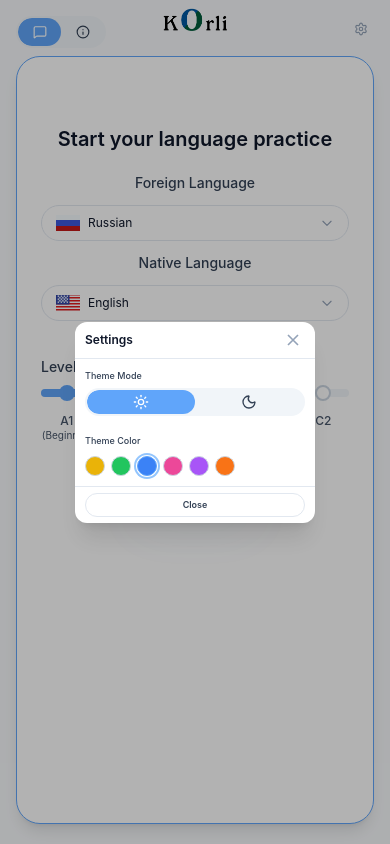
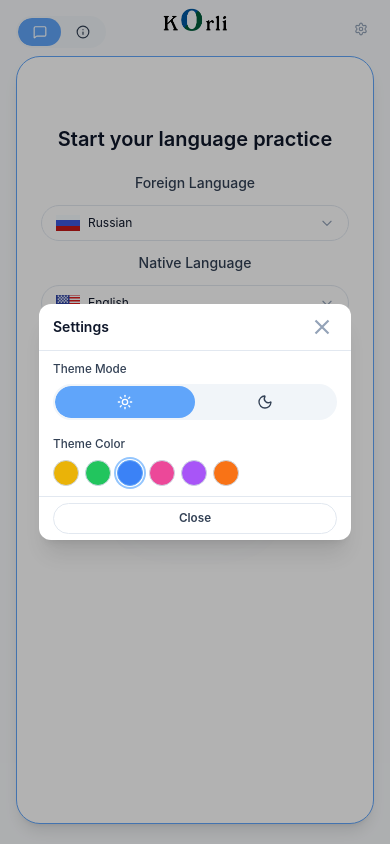
Before and after one commit to wiggam/korli-fe, a React (Vite) app: page / in a window 390 px wide. Both pictures are taken after a click on the button 361 px from the left and 29 px from the top of the page. Built offline with nearby package versions, Linux system fonts and the light colour scheme.

Commit message:
chore(app): increase sizing in mobile

```diff
--- a/src/components/AudioPlayer.tsx
+++ b/src/components/AudioPlayer.tsx
@@ -13,7 +13,7 @@ const PlayPauseIcon = ({ isPlaying }: { isPlaying: boolean }) => (
   <svg
     aria-hidden="true"
     viewBox="0 0 24 24"
-    className="h-3.5 w-3.5 sm:h-4 sm:w-4"
+    className="h-4 w-4 sm:h-4 sm:w-4"
     fill="currentColor"
   >
     {isPlaying ? (
@@ -101,7 +101,7 @@ export const AudioPlayer = ({
     audioRef.current.pause();
   };
 
-  const sizeClasses = size === 'sm' ? 'h-6 sm:h-7 px-1.5 sm:px-2 text-[10px]' : 'h-10 px-4 text-sm';
+  const sizeClasses = size === 'sm' ? 'h-7 sm:h-7 px-2 sm:px-2 text-[11.5px]' : 'h-10 px-4 text-sm';
   const toneClasses =
     tone === 'dark'
       ? 'bg-white/10 text-white border border-white/20 hover:bg-white/20 focus-visible:ring-white/30'
--- a/src/components/ConfigurationForm.tsx
+++ b/src/components/ConfigurationForm.tsx
@@ -66,7 +66,7 @@ export const ConfigurationForm = ({
 			>
 				<div className="flex items-center justify-between">
 					<div
-						className={`flex flex-wrap items-center gap-1.5 sm:gap-2.5 text-[10px] sm:text-xs ${darkModeColors.textMuted}`}
+						className={`flex flex-wrap items-center gap-1.5 sm:gap-2.5 text-[11.5px] sm:text-xs ${darkModeColors.textMuted}`}
 					>
 						<span>
 							<span className={`font-medium ${darkModeColors.textPrimary}`}>
@@ -86,7 +86,7 @@ export const ConfigurationForm = ({
 					<button
 						type="button"
 						onClick={onReset}
-						className={`h-6 sm:h-8 rounded-full ${darkModeColors.resetButton} px-2.5 sm:px-4 text-[9px] sm:text-xs font-semibold transition ${darkModeColors.resetButtonHover}`}
+						className={`h-7 sm:h-8 rounded-full ${darkModeColors.resetButton} px-3 sm:px-4 text-[10.35px] sm:text-xs font-semibold transition ${darkModeColors.resetButtonHover}`}
 					>
 						Reset
 					</button>
--- a/src/components/MessageBubble.tsx
+++ b/src/components/MessageBubble.tsx
@@ -18,7 +18,7 @@ interface MessageBubbleProps {
 
 const TranslationIcon = ({ active }: { active?: boolean }) => (
 	<Languages
-		className={`h-3.5 w-3.5 sm:h-4 sm:w-4 ${
+		className={`h-4 w-4 sm:h-4 sm:w-4 ${
 			active
 				? 'text-blue-600 dark:text-blue-200'
 				: darkModeColors.messageAiIconText
@@ -29,7 +29,7 @@ const TranslationIcon = ({ active }: { active?: boolean }) => (
 const CorrectionIcon = ({ active }: { active?: boolean }) => (
 	<svg
 		viewBox="0 0 24 24"
-		className={`h-3.5 w-3.5 sm:h-4 sm:w-4 ${
+		className={`h-4 w-4 sm:h-4 sm:w-4 ${
 			active
 				? 'text-amber-600 dark:text-amber-200'
 				: darkModeColors.messageAiIconText
@@ -61,11 +61,11 @@ const IconButton = ({
 			type="button"
 			onClick={onClick}
 			aria-label={label}
-			className={`inline-flex h-6 sm:h-7 items-center gap-1.5 rounded-full ${
+			className={`inline-flex h-7 sm:h-7 items-center gap-1.5 rounded-full ${
 				darkModeColors.messageAiIconBg
 			} ${
 				darkModeColors.messageAiIconBorder
-			} px-1.5 sm:px-2 text-[10px] font-medium transition ${
+			} px-2 sm:px-2 text-[11.5px] font-medium transition ${
 				active
 					? `${darkModeColors.bgHover} ${activeColorClasses} ${darkModeColors.bgHoverChatButtons}`
 					: `${darkModeColors.messageAiIconText} ${darkModeColors.bgHoverChatButtons}`
@@ -89,7 +89,7 @@ const UserMessage = ({ message }: { message: ChatMessage }) => {
 		<div className="flex justify-end" data-message-id={message.id}>
 			<div className="flex flex-col items-end gap-2 max-w-[85%] sm:max-w-[70%]">
 				<div
-					className={`rounded-3xl ${pillClasses} px-2.5 sm:px-3 py-1.5 sm:py-2 text-xs leading-relaxed sm:text-sm`}
+					className={`rounded-3xl ${pillClasses} px-2.5 sm:px-3 py-1.5 sm:py-2 text-[13.8px] leading-relaxed sm:text-sm`}
 				>
 					<p className="whitespace-pre-wrap">{message.content}</p>
 					{message.status === 'transcribing' && (
@@ -143,7 +143,7 @@ const AssistantMessage = ({
 			>
 				{/* Main AI text */}
 				<div
-					className={`text-xs leading-relaxed ${darkModeColors.messageAiText} sm:text-sm`}
+					className={`text-[13.8px] leading-relaxed ${darkModeColors.messageAiText} sm:text-sm`}
 				>
 					<p className="whitespace-pre-wrap">{message.content}</p>
 					{message.isStreaming && !message.content && (
@@ -221,7 +221,7 @@ const AssistantMessage = ({
 							Translation
 						</p>
 						<p
-							className={`mt-1 whitespace-pre-wrap text-xs leading-relaxed ${darkModeColors.messageAiText}`}
+							className={`mt-1 whitespace-pre-wrap text-[13.8px] leading-relaxed ${darkModeColors.messageAiText}`}
 						>
 							{message.translation}
 						</p>
@@ -249,7 +249,7 @@ const AssistantMessage = ({
 
 							{previousUserMessage.correction.correctedMessage && (
 								<p
-									className={`mt-1 whitespace-pre-wrap text-xs font-medium leading-relaxed ${darkModeColors.messageAiText}`}
+									className={`mt-1 whitespace-pre-wrap text-[13.8px] font-medium leading-relaxed ${darkModeColors.messageAiText}`}
 								>
 									{previousUserMessage.correction.correctedMessage}
 								</p>
@@ -257,7 +257,7 @@ const AssistantMessage = ({
 
 							{previousUserMessage.correction.translation && (
 								<p
-									className={`mt-0.5 whitespace-pre-wrap text-xs leading-relaxed ${darkModeColors.messageAiText}`}
+									className={`mt-0.5 whitespace-pre-wrap text-[13.8px] leading-relaxed ${darkModeColors.messageAiText}`}
 								>
 									{previousUserMessage.correction.translation}
 								</p>
--- a/src/components/Settings.tsx
+++ b/src/components/Settings.tsx
@@ -11,7 +11,7 @@ interface SettingsProps {
 const CloseIcon = () => (
 	<svg
 		viewBox="0 0 24 24"
-		className="h-5 w-5"
+		className="h-[26px] w-[26px] sm:h-5 sm:w-5"
 		fill="none"
 		stroke="currentColor"
 		strokeWidth="2"
@@ -43,16 +43,16 @@ export const Settings = ({ onClose }: SettingsProps) => {
 			{/* Modal */}
 			<div className="fixed inset-0 z-[70] flex items-center justify-center p-4 pointer-events-none">
 				<div
-					className={`w-full max-w-[240px] sm:max-w-[280px] md:max-w-[400px] rounded-xl ${
+					className={`w-full max-w-[312px] sm:max-w-[280px] md:max-w-[400px] rounded-xl ${
 						getThemeColorClasses(theme.color).border
 					} ${darkModeColors.bgModal} shadow-xl pointer-events-auto`}
 				>
 					{/* Header */}
 					<div
-						className={`flex items-center justify-between border-b ${darkModeColors.borderChatSeparator} px-2.5 sm:px-3 md:px-4 py-1.5 sm:py-2 md:py-3`}
+						className={`flex items-center justify-between border-b ${darkModeColors.borderChatSeparator} px-3.5 sm:px-3 md:px-4 py-2 sm:py-2 md:py-3`}
 					>
 						<h2
-							className={`text-xs sm:text-sm md:text-base font-semibold ${darkModeColors.textPrimary}`}
+							className={`text-sm sm:text-sm md:text-base font-semibold ${darkModeColors.textPrimary}`}
 						>
 							Settings
 						</h2>
@@ -67,11 +67,11 @@ export const Settings = ({ onClose }: SettingsProps) => {
 					</div>
 
 					{/* Content */}
-					<div className="space-y-2.5 sm:space-y-3 md:space-y-4 px-2.5 sm:px-3 md:px-4 py-2.5 sm:py-3 md:py-4">
+					<div className="space-y-2.5 sm:space-y-3 md:space-y-4 px-3.5 sm:px-3 md:px-4 py-2.5 sm:py-3 md:py-4">
 						{/* Dark Mode Toggle */}
 						<div className="space-y-1.5 md:space-y-2">
 							<label
-								className={`block text-[9px] sm:text-[10px] md:text-sm font-medium ${darkModeColors.textSecondary}`}
+								className={`block text-[11.7px] sm:text-[10px] md:text-sm font-medium ${darkModeColors.textSecondary}`}
 							>
 								Theme Mode
 							</label>
@@ -91,7 +91,7 @@ export const Settings = ({ onClose }: SettingsProps) => {
 						{/* Theme Color Selector */}
 						<div className="space-y-1.5 md:space-y-2">
 							<label
-								className={`text-[9px] sm:text-[10px] md:text-sm font-medium ${darkModeColors.textSecondary}`}
+								className={`text-[11.7px] sm:text-[10px] md:text-sm font-medium ${darkModeColors.textSecondary}`}
 							>
 								Theme Color
 							</label>
@@ -111,7 +111,7 @@ export const Settings = ({ onClose }: SettingsProps) => {
 											key={color}
 											type="button"
 											onClick={() => handleColorChange(color)}
-											className={`h-5 w-5 sm:h-6 sm:w-6 md:h-8 md:w-8 rounded-full border transition ${
+											className={`h-[26px] w-[26px] sm:h-6 sm:w-6 md:h-8 md:w-8 rounded-full border transition ${
 												theme.color === color
 													? `${colorClasses.border} ring-2 ${colorClasses.ring} ring-offset-1`
 													: `${darkModeColors.borderMuted} hover:border-slate-400 dark:hover:border-slate-500`
@@ -126,12 +126,12 @@ export const Settings = ({ onClose }: SettingsProps) => {
 
 					{/* Footer */}
 					<div
-						className={`flex gap-1.5 md:gap-2 border-t ${darkModeColors.borderChatSeparator} px-2.5 sm:px-3 md:px-4 py-1.5 sm:py-2 md:py-3`}
+						className={`flex gap-1.5 md:gap-2 border-t ${darkModeColors.borderChatSeparator} px-3.5 sm:px-3 md:px-4 py-1.5 sm:py-2 md:py-3`}
 					>
 						<button
 							type="button"
 							onClick={onClose}
-							className={`flex-1 rounded-full border ${darkModeColors.borderChatSeparator} ${darkModeColors.bgSurface} ${darkModeColors.textSecondary} px-2.5 sm:px-3 md:px-4 py-1 sm:py-1.5 md:py-2 text-[9px] sm:text-[10px] md:text-sm font-semibold transition ${darkModeColors.bgHoverLight}`}
+							className={`flex-1 rounded-full border ${darkModeColors.borderChatSeparator} ${darkModeColors.bgSurface} ${darkModeColors.textSecondary} px-3.5 sm:px-3 md:px-4 py-1.5 sm:py-1.5 md:py-2 text-[11.7px] sm:text-[10px] md:text-sm font-semibold transition ${darkModeColors.bgHoverLight}`}
 						>
 							Close
 						</button>
--- a/src/components/TwoOptionSlider.tsx
+++ b/src/components/TwoOptionSlider.tsx
@@ -16,9 +16,9 @@ interface TwoOptionSliderProps<T extends string> {
 
 const sizeStyles = {
 	sm: {
-		buttonHeight: 'h-6 md:h-8',
-		buttonPaddingX: 'px-2.5 md:px-3.5',
-		buttonText: 'text-[10px] md:text-sm',
+		buttonHeight: 'h-[31.2px] md:h-8',
+		buttonPaddingX: 'px-3.5 md:px-3.5',
+		buttonText: 'text-[13px] md:text-sm',
 	},
 	md: {
 		buttonHeight: 'h-7 sm:h-8 md:h-10',
```
Also changed, not shown: src/components/GenderSettings.tsx (+10 -10 lines).
